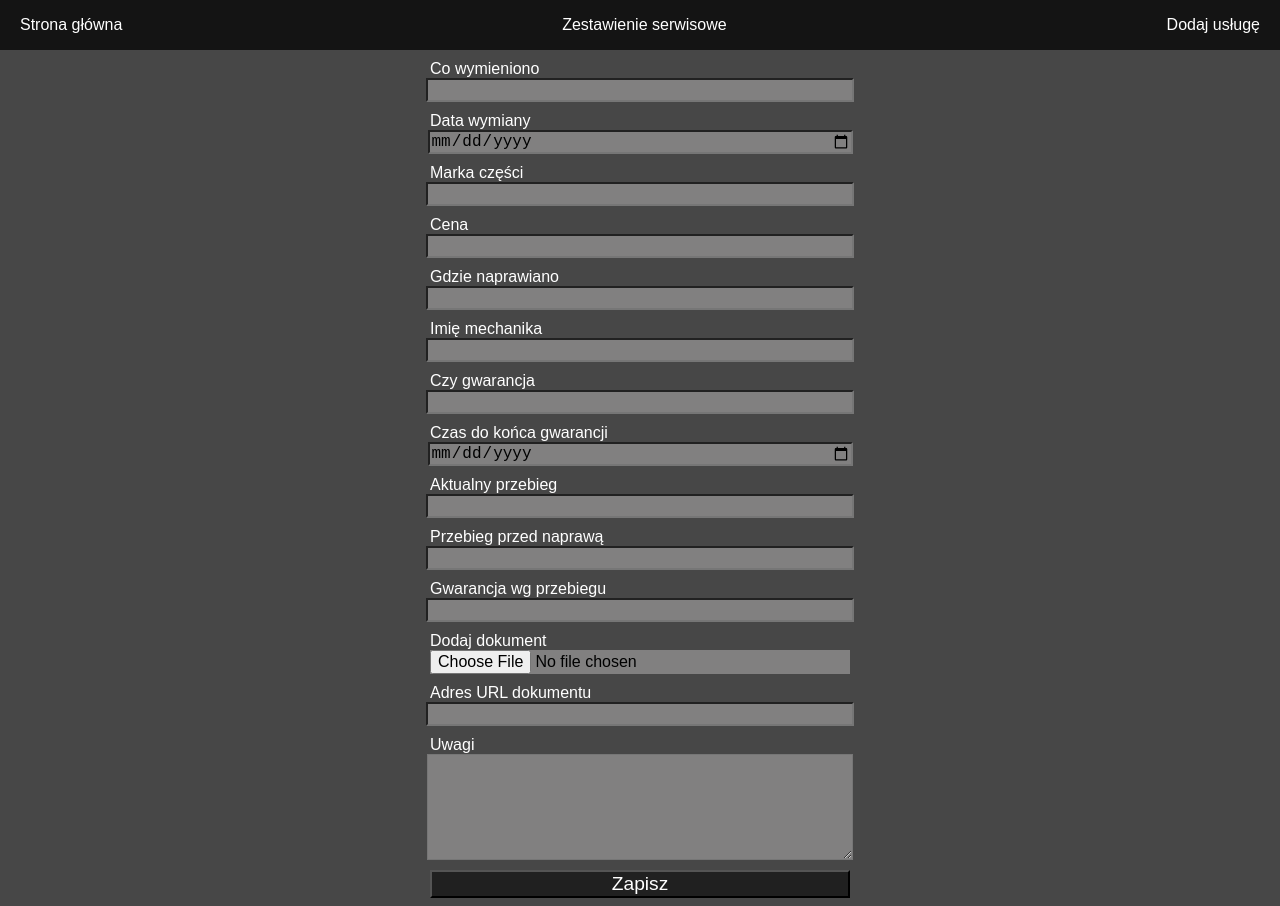
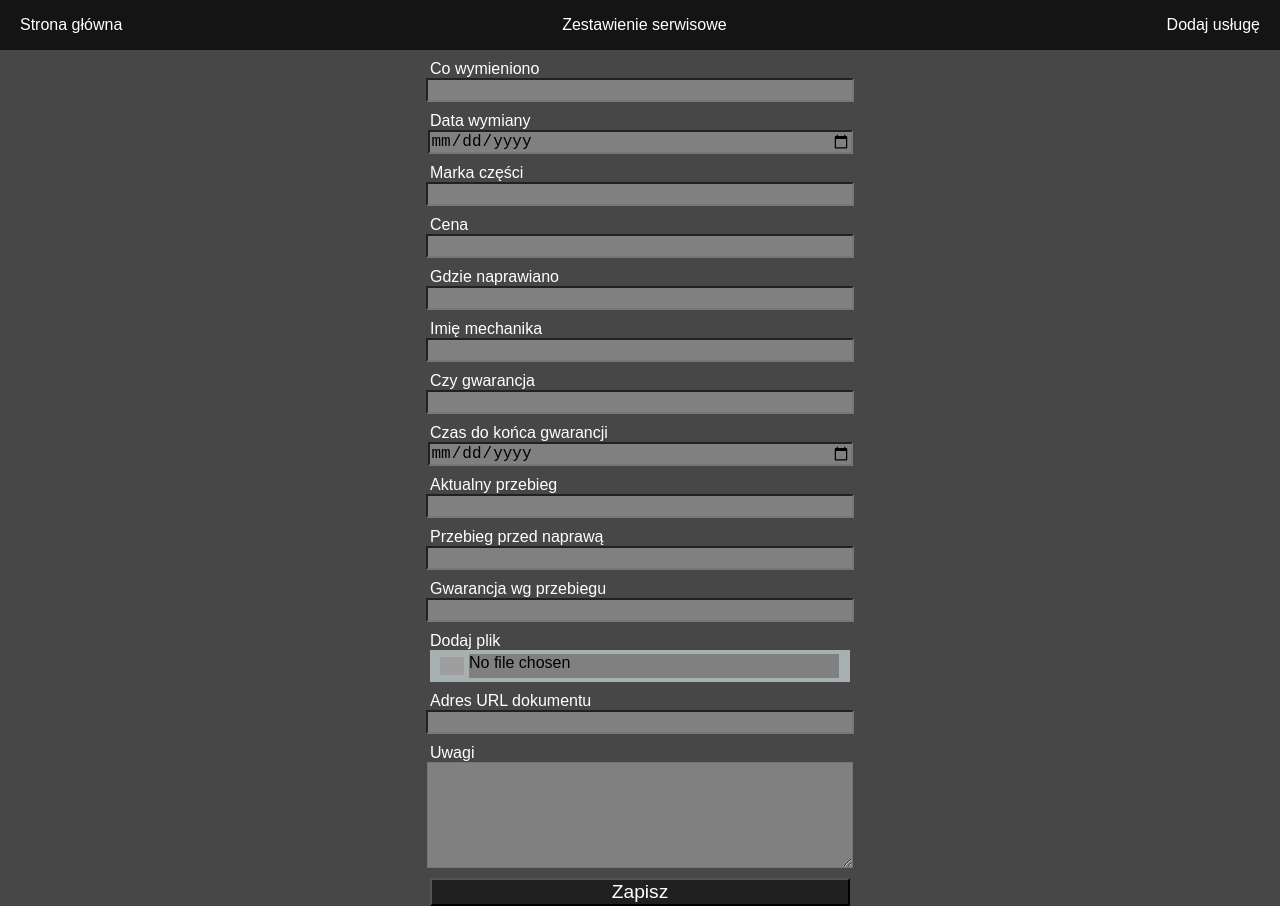
Before and after one commit to patryk177m/Car_repairs_FRONTEND, a React (Create React App) app: page /add in a window 1280 px wide. Built offline with nearby package versions, Linux system fonts and the light colour scheme; no server answers; grey boxes are pictures that could not be loaded.

Commit message:
added style field add file

```diff
--- a/src/pages/FormAddTally.tsx
+++ b/src/pages/FormAddTally.tsx
@@ -64,9 +64,11 @@ export const FormAddTally: React.FC = () => {
             <label className="form__label" htmlFor="warranty_by_mileage"> Gwarancja wg przebiegu </label>
             <input className="form__input" onChange={handleChange} value={tally?.warranty_by_mileage} type="text" id="warranty_by_mileage" name="warranty_by_mileage" />
 
-            <label className="form__label" htmlFor="document_title"> Dodaj dokument </label>
-            <input className="form__input" onChange={handleChange} value={tally?.document_title} type="file" id="document_title" name="document_title" />
-
+            <label className="form__label label--added--file" htmlFor="document_title">Dodaj plik</label>
+            <label className="form__label label--added" htmlFor="document_title">
+                <img className="icon__upload" src="/img/wgrywanie.png" alt="wgrywanie"/>
+                <input className="form__input input--added"  onChange={handleChange} value={tally?.document_title} type="file" id="document_title" name="document_title" />
+            </label>
             <label className="form__label" htmlFor="documentURL"> Adres URL dokumentu </label>
             <input className="form__input" onChange={handleChange} value={tally?.documentURL} type="text" id="documentURL" name="documentURL" />
 
--- a/src/styles/formAddTally.scss
+++ b/src/styles/formAddTally.scss
@@ -38,3 +38,41 @@
     background-color: rgba(0, 0, 0, 0.55);
   }
 }
+
+.label--added {
+  //display: flex;
+  //flex-direction: column;
+  background-color: rgb(167, 177, 177);
+  height: 12px;
+  color: white;
+  padding: 10px 0;
+  cursor: pointer;
+  display: flex;
+  align-items: center;
+  justify-content: start;
+
+  //&--file {
+  //  display: flex;
+  //  justify-content: space-between;
+  //}
+
+  &:hover {
+    background-color: rgb(209, 218, 218);
+  }
+}
+
+.icon__upload {
+  height: 24px;
+  width: 24px;
+  margin-left: 10px;
+  margin-right: 5px;
+}
+
+input[type="file"]::file-selector-button {
+  display: none;
+}
+
+input[type="file"] {
+  height: 24px;
+  width: 370px;
+}
```
